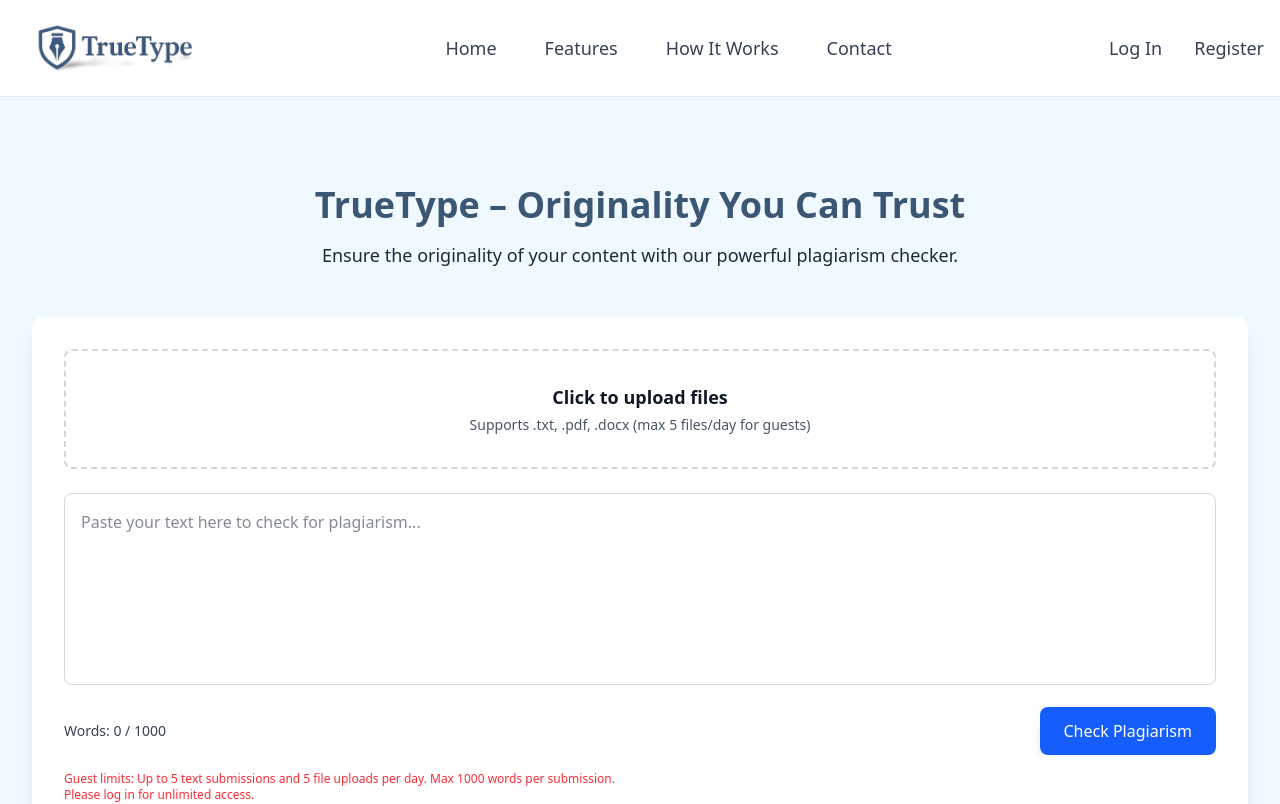
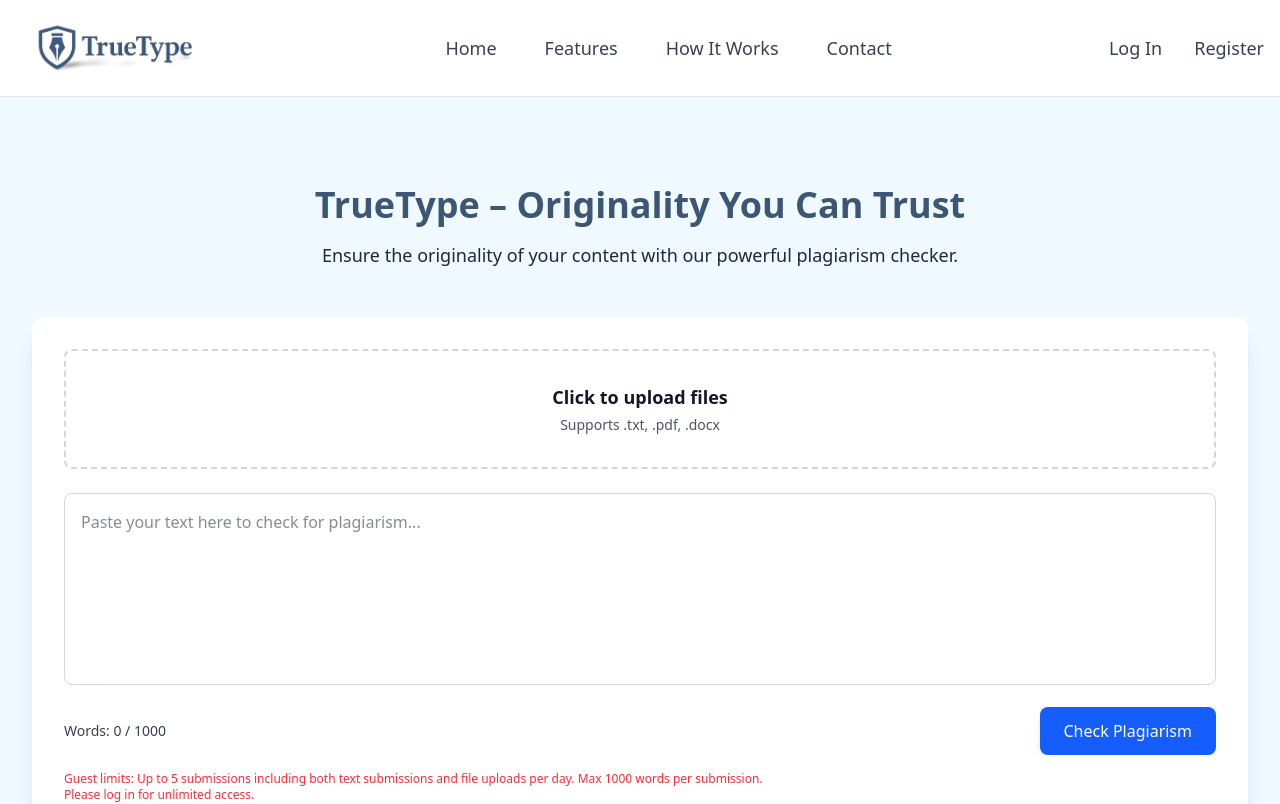
Before and after one commit to lazyanusha/TrueType, a React (Vite) app: page / in a window 1280 px wide. Shown: the top 804 px of the page. Built offline with nearby package versions, Linux system fonts and the light colour scheme.

Commit message:
frontend finalized

```diff
--- a/src/App.tsx
+++ b/src/App.tsx
@@ -9,7 +9,7 @@
 const Features = lazy(() => import("./pages/user/Features"));
 const HowItWorks = lazy(() => import("./pages/user/HowItWorks"));
 
-// Lazy Protected User Pages
+// Protected User Pages
 const SubscriptionPage = lazy(() => import("./pages/user/Subscription"));
 const UserSettingsPage = lazy(() => import("./pages/user/UserSetting"));
 const PaymentStatus = lazy(() => import("./pages/user/payment-status"));
@@ -17,7 +17,7 @@
 	() => import("./components/tabs/users/NotificationTab")
 );
 
-// Lazy Admin Pages
+// Admin Pages
 const Payments = lazy(() => import("./pages/admin/Payments"));
 const Users = lazy(() => import("./pages/admin/Users"));
 const Dashboard = lazy(() => import("./pages/admin/Dashboard"));
@@ -30,10 +30,12 @@
 );
 
 // Shared Layout & Routes
-import Layout from "./components/public/Layout";
-import ProtectedRoute from "./components/public/protected_routes";
-import AdminRoute from "./components/public/admin_routes";
-import Spinner from "./components/spinner";
+const Layout = lazy(() => import("./components/public/Layout"));
+const ProtectedRoute = lazy(
+	() => import("./components/public/protected_routes")
+);
+const AdminRoute = lazy(() => import("./components/public/admin_routes"));
+const Spinner = lazy(() => import("./components/spinner"));
 
 function App() {
 	useEffect(() => {
--- a/src/components/tabs/users/AccountTab.tsx
+++ b/src/components/tabs/users/AccountTab.tsx
@@ -32,7 +32,7 @@
         return "";
       case "phone":
         if (!value.trim()) return "Phone is required";
-        // Example: only digits and + allowed
+        // only digits and + allowed
         if (!/^[\d+\s-]{7,15}$/.test(value))
           return "Invalid phone number format";
         return "";
@@ -113,7 +113,7 @@
 
       alert("Profile updated successfully");
       setUserData((prev) => ({ ...prev, password: "" })); // clear password after save
-      setEditMode(false); // exit edit mode on success
+      setEditMode(false);
     } catch (error) {
       console.error(error);
       alert("Error updating user");
--- a/src/components/tabs/users/NotificationTab.tsx
+++ b/src/components/tabs/users/NotificationTab.tsx
@@ -16,7 +16,6 @@
 const Notifications = () => {
 	const [notifications, setNotifications] = useState<Notification[]>([]);
 
-	// Use Partial<> and fallback to {} to avoid crash when context is undefined
 	const { refetchUnreadCount } =
 		useOutletContext<Partial<OutletContextType>>() || {};
 
@@ -67,7 +66,7 @@
 				setNotifications((prev) =>
 					prev.map((note) => (note.id === id ? { ...note, read: true } : note))
 				);
-				refetchUnreadCount?.(); // Optional call — only if function exists
+				refetchUnreadCount?.();
 			}
 		} catch (err) {
 			console.error("Error marking notification as read", err);
--- a/src/components/user_component/FileUploadSection.tsx
+++ b/src/components/user_component/FileUploadSection.tsx
@@ -270,10 +270,7 @@
 				onClick={handleFileUploadClick}
 			>
 				<p className="text-lg font-semibold">Click to upload files</p>
-				<p className="text-sm text-gray-600 mt-1">
-					Supports .txt, .pdf, .docx (max {MAX_FILE_UPLOADS} files/day for
-					guests)
-				</p>
+				<p className="text-sm text-gray-600 mt-1">Supports .txt, .pdf, .docx</p>
 				<input
 					ref={fileInputRef}
 					type="file"
@@ -384,9 +381,8 @@
 			{!user && (
 				<div className="mt-4 text-xs text-red-500">
 					<p>
-						Guest limits: Up to {MAX_TEXT_SUBMISSIONS} text submissions and{" "}
-						{MAX_FILE_UPLOADS} file uploads per day. Max 1000 words per
-						submission.
+						Guest limits: Up to 5 submissions including both text submissions
+						and file uploads per day. Max 1000 words per submission.
 					</p>
 					<p>Please log in for unlimited access.</p>
 				</div>
--- a/src/components/user_component/ResultSummary.tsx
+++ b/src/components/user_component/ResultSummary.tsx
@@ -205,19 +205,25 @@
 						<div className="bg-red-50 p-3 rounded-lg">
 							<p className="text-sm text-red-700">Exact Match</p>
 							<p className="text-2xl font-bold text-red-600">
-								{total_exact_score}%
+								{total_exact_score
+									? Number(total_exact_score).toFixed(2)
+									: "0.00"}
+								%
 							</p>
 						</div>
 						<div className="bg-yellow-50 p-3 rounded-lg">
 							<p className="text-sm text-yellow-700">Partial Match</p>
 							<p className="text-2xl font-bold text-yellow-600">
-								{total_partial_score}%
+								{total_partial_score
+									? Number(total_partial_score).toFixed(2)
+									: "0.00"}
+								%
 							</p>
 						</div>
 						<div className="bg-green-50 p-3 rounded-lg">
 							<p className="text-sm text-green-700">Unique</p>
 							<p className="text-2xl font-bold text-green-600">
-								{unique_score}%
+								{unique_score ? Number(unique_score).toFixed(2) : "0.00"}%
 							</p>
 						</div>
 					</div>
--- a/src/pages/user/Home.tsx
+++ b/src/pages/user/Home.tsx
@@ -137,7 +137,6 @@
 	}, [showResults]);
 
 	const handleCheck = async (file: File) => {
-		// Reset previous result
 		setShowResults(false);
 		setResultData(null);
 		setAnimatedPercentage(0);
@@ -245,8 +244,8 @@
 							/>
 							<div className="fixed inset-0 flex items-center justify-center z-50 bg-white/80">
 								<div className="flex flex-col items-center space-y-4">
-									<div className="animate-spin rounded-full h-12 w-12 border-t-4 border-blue-500 border-opacity-50"></div>
-									<p className="text-lg font-semibold text-blue-700">
+									<div className="animate-spin rounded-full h-12 w-12 border-t-4 border-red-500 border-opacity-50"></div>
+									<p className="text-lg font-semibold text-red-700">
 										Checking for plagiarism...
 									</p>
 								</div>
--- a/src/pages/user/UserSetting.tsx
+++ b/src/pages/user/UserSetting.tsx
@@ -15,7 +15,7 @@
 import ReportsTab from "../../components/tabs/users/ReportTab";
 
 const UserSettingsPage = () => {
-  const { user } = useAuth(); // contains id, roles, etc.
+	const { user } = useAuth();
 
 	const [userData, setUserData] = useState({
 		full_name: "",
--- a/src/pages/user/payment-status.tsx
+++ b/src/pages/user/payment-status.tsx
@@ -64,7 +64,6 @@
 
 			if (!res.ok) {
 				if (retryCount < 1) {
-					// Retry after 2 seconds if first attempt fails
 					setTimeout(() => {
 						setRetryCount((prev) => prev + 1);
 					}, 2000);
```
Lines whose indentation alone changed are shown as unchanged.
